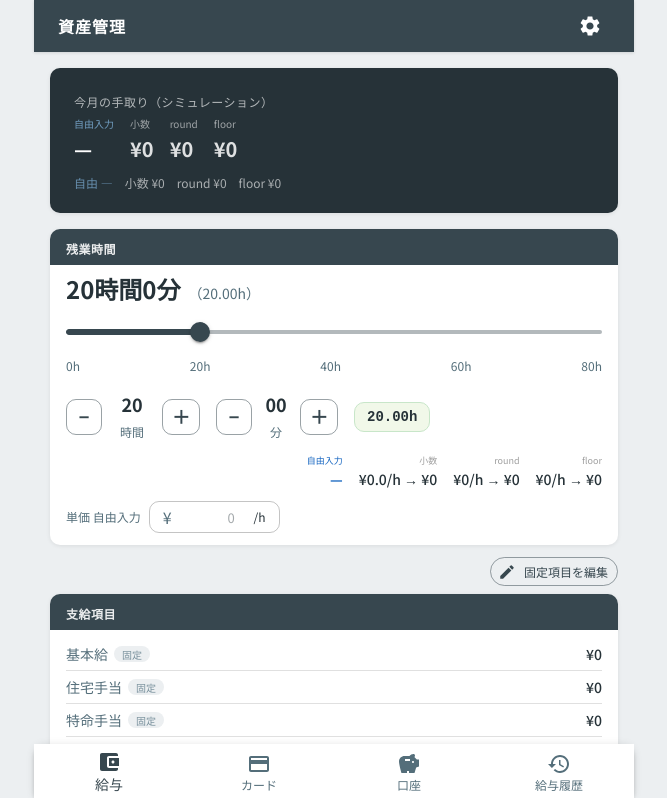
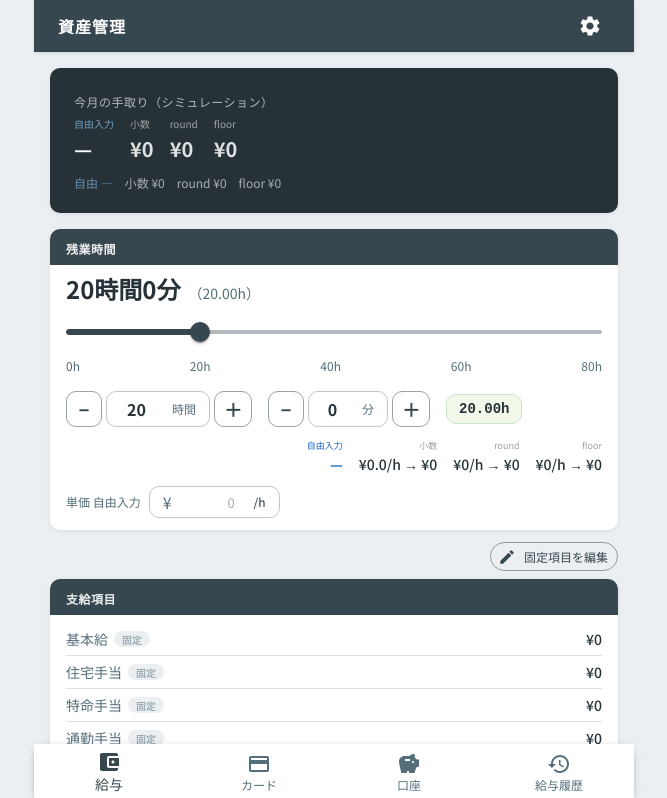
Before and after one commit to ma-garin/my_forward, a React (Vite) app: page / in a window 1280 px wide. Shown: the top 798 px of the page, without its empty margins (306-973 px from the left). Built offline with nearby package versions, Linux system fonts and the light colour scheme.

Commit message:
restore direct input alongside +/- buttons for overtime

```diff
--- a/src/tabs/SalarySimulation.jsx
+++ b/src/tabs/SalarySimulation.jsx
@@ -160,24 +160,33 @@ function OvertimeInput({ overtime, onChange }) {
   const btnSx = { minWidth: 36, height: 36, fontSize: 18, fontWeight: 700 }
 
   return (
+    <Stack spacing={1}>
       <Stack direction="row" alignItems="center" spacing={1} flexWrap="wrap" gap={1}>
         {/* 時間 */}
         <Stack direction="row" alignItems="center" spacing={0.5}>
           <Button variant="outlined" size="small" sx={btnSx} onClick={() => addHours(-1)}>−</Button>
-        <Box sx={{ minWidth: 52, textAlign: 'center' }}>
-          <Typography fontWeight={700} fontSize={18}>{hours}</Typography>
-          <Typography variant="caption" color="text.secondary">時間</Typography>
-        </Box>
+          <TextField
+            size="small" type="number"
+            inputProps={{ min: 0, max: 999, style: { width: 48, textAlign: 'center', fontSize: 16, fontWeight: 700 } }}
+            value={hours}
+            onChange={(e) => { const h = Math.max(0, parseInt(e.target.value, 10) || 0); onChange(h + minutes / 60) }}
+            sx={{ '& .MuiInputBase-root': { height: 36 } }}
+            InputProps={{ endAdornment: <Typography variant="caption" color="text.secondary" sx={{ ml: 0.5, whiteSpace: 'nowrap' }}>時間</Typography> }}
+          />
           <Button variant="outlined" size="small" sx={btnSx} onClick={() => addHours(1)}>＋</Button>
         </Stack>
 
         {/* 分 */}
         <Stack direction="row" alignItems="center" spacing={0.5}>
           <Button variant="outlined" size="small" sx={btnSx} onClick={() => addMins(-1)}>−</Button>
-        <Box sx={{ minWidth: 40, textAlign: 'center' }}>
-          <Typography fontWeight={700} fontSize={18}>{String(minutes).padStart(2, '0')}</Typography>
-          <Typography variant="caption" color="text.secondary">分</Typography>
-        </Box>
+          <TextField
+            size="small" type="number"
+            inputProps={{ min: 0, max: 59, style: { width: 36, textAlign: 'center', fontSize: 16, fontWeight: 700 } }}
+            value={minutes}
+            onChange={(e) => { const m = Math.min(59, Math.max(0, parseInt(e.target.value, 10) || 0)); onChange(hours + m / 60) }}
+            sx={{ '& .MuiInputBase-root': { height: 36 } }}
+            InputProps={{ endAdornment: <Typography variant="caption" color="text.secondary" sx={{ ml: 0.5 }}>分</Typography> }}
+          />
           <Button variant="outlined" size="small" sx={btnSx} onClick={() => addMins(1)}>＋</Button>
         </Stack>
 
@@ -186,6 +195,7 @@ function OvertimeInput({ overtime, onChange }) {
             {overtime.toFixed(2)}h
           </Typography>
         </Box>
+      </Stack>
     </Stack>
   )
 }
```
Lines whose indentation alone changed are shown as unchanged.
